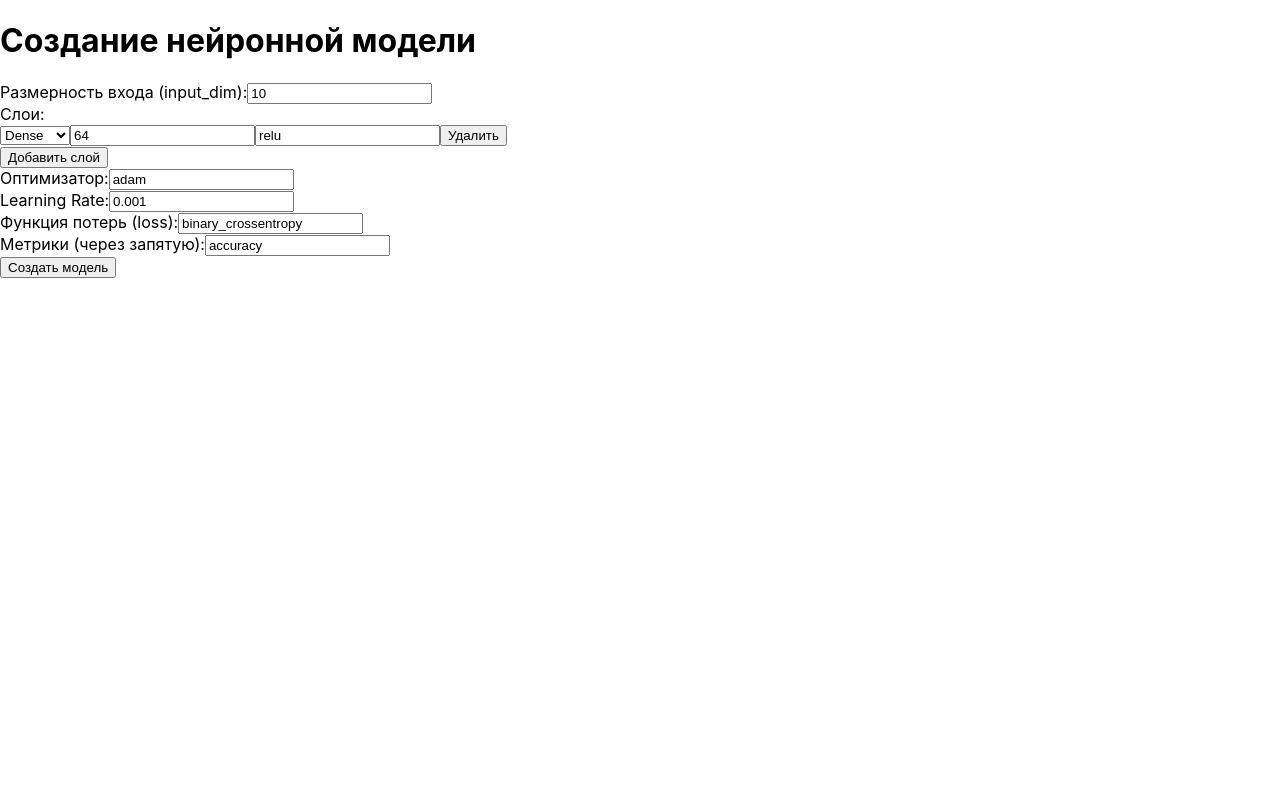
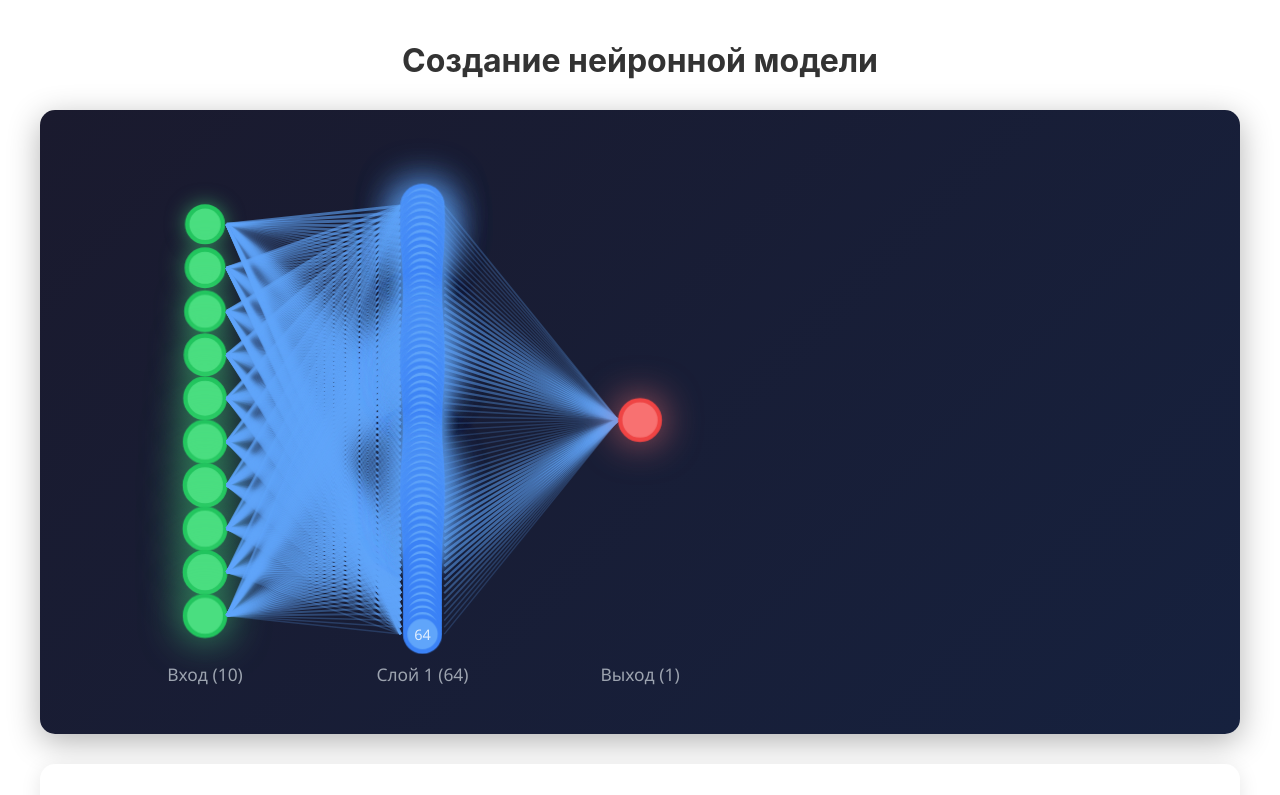
Before and after one commit to Tihohod2000/Neural_model_training_service, a React (Create React App) app in the folder frontend/: page / in a window 1280 px wide. Shown: the top 795 px of the page. Built offline with nearby package versions, Linux system fonts and the light colour scheme.

Commit message:
fix launch backend and fix form on frontend

```diff
--- a/frontend/package.json
+++ b/frontend/package.json
@@ -2,7 +2,7 @@
   "name": "frontend",
   "version": "0.1.0",
   "private": true,
-  "proxy": "http://backend:8000",
+  "proxy": "http://localhost:8000",
   "dependencies": {
     "@testing-library/dom": "^10.4.1",
     "@testing-library/jest-dom": "^6.9.1",
--- /dev/null
+++ b/frontend/src/pages/BuildModels.css
@@ -0,0 +1,282 @@
+.build-models-page {
+  max-width: 1200px;
+  margin: 0 auto;
+  padding: 20px;
+}
+
+.build-models-page h1 {
+  text-align: center;
+  color: #333;
+  margin-bottom: 30px;
+}
+
+/* Визуализация нейронной сети */
+.network-visualization {
+  background: linear-gradient(135deg, #1a1a2e 0%, #16213e 100%);
+  border-radius: 15px;
+  padding: 20px;
+  margin-bottom: 30px;
+  box-shadow: 0 8px 32px rgba(0, 0, 0, 0.3);
+  overflow: hidden;
+}
+
+.network-svg {
+  width: 100%;
+  height: auto;
+}
+
+/* Нейроны */
+.neuron {
+  stroke-width: 3;
+  transition: all 0.3s ease;
+}
+
+.input-neuron {
+  fill: #4ade80;
+  stroke: #22c55e;
+  animation: pulse-green 2s ease-in-out infinite;
+}
+
+.hidden-neuron {
+  fill: #60a5fa;
+  stroke: #3b82f6;
+  animation: pulse-blue 2s ease-in-out infinite;
+}
+
+.output-neuron {
+  fill: #f87171;
+  stroke: #ef4444;
+  animation: pulse-red 2s ease-in-out infinite;
+}
+
+.neuron-group {
+  animation: neuron-appear 0.5s ease-out forwards;
+  opacity: 0;
+}
+
+.neuron-label {
+  fill: #fff;
+  font-size: 10px;
+  font-family: 'Segoe UI', sans-serif;
+  opacity: 0.8;
+}
+
+.layer-label {
+  fill: #9ca3af;
+  font-size: 12px;
+  font-family: 'Segoe UI', sans-serif;
+  white-space: pre;
+}
+
+/* Связи между нейронами */
+.connection {
+  stroke: rgba(96, 165, 250, 0.3);
+  stroke-width: 1;
+  fill: none;
+  animation: signal-flow 1.5s ease-in-out infinite;
+}
+
+/* Анимации */
+@keyframes pulse-green {
+  0%, 100% {
+    r: 12;
+    filter: drop-shadow(0 0 5px rgba(74, 222, 128, 0.5));
+  }
+  50% {
+    r: 14;
+    filter: drop-shadow(0 0 15px rgba(74, 222, 128, 0.8));
+  }
+}
+
+@keyframes pulse-blue {
+  0%, 100% {
+    r: 12;
+    filter: drop-shadow(0 0 5px rgba(96, 165, 250, 0.5));
+  }
+  50% {
+    r: 14;
+    filter: drop-shadow(0 0 15px rgba(96, 165, 250, 0.8));
+  }
+}
+
+@keyframes pulse-red {
+  0%, 100% {
+    r: 12;
+    filter: drop-shadow(0 0 5px rgba(248, 113, 113, 0.5));
+  }
+  50% {
+    r: 14;
+    filter: drop-shadow(0 0 15px rgba(248, 113, 113, 0.8));
+  }
+}
+
+@keyframes signal-flow {
+  0% {
+    stroke: rgba(96, 165, 250, 0.2);
+    stroke-width: 1;
+  }
+  50% {
+    stroke: rgba(96, 165, 250, 0.6);
+    stroke-width: 2;
+  }
+  100% {
+    stroke: rgba(96, 165, 250, 0.2);
+    stroke-width: 1;
+  }
+}
+
+@keyframes neuron-appear {
+  from {
+    opacity: 0;
+    transform: scale(0);
+  }
+  to {
+    opacity: 1;
+    transform: scale(1);
+  }
+}
+
+/* Форма */
+form {
+  background: #fff;
+  padding: 30px;
+  border-radius: 15px;
+  box-shadow: 0 4px 20px rgba(0, 0, 0, 0.1);
+}
+
+.form-group {
+  margin-bottom: 20px;
+}
+
+.form-group label {
+  display: block;
+  font-weight: 600;
+  color: #374151;
+  margin-bottom: 8px;
+}
+
+.form-group input,
+.form-group select {
+  width: 100%;
+  padding: 10px 15px;
+  border: 2px solid #e5e7eb;
+  border-radius: 8px;
+  font-size: 14px;
+  transition: border-color 0.3s ease;
+  box-sizing: border-box;
+}
+
+.form-group input:focus,
+.form-group select:focus {
+  outline: none;
+  border-color: #3b82f6;
+}
+
+.form-group input[type="number"] {
+  max-width: 200px;
+}
+
+.layer-row {
+  display: flex;
+  gap: 10px;
+  align-items: center;
+  margin-bottom: 10px;
+  padding: 10px;
+  background: #f9fafb;
+  border-radius: 8px;
+}
+
+.layer-row select,
+.layer-row input {
+  flex: 1;
+  padding: 8px 12px;
+}
+
+.layer-row input[type="number"] {
+  max-width: 80px;
+}
+
+.layer-row button {
+  padding: 8px 16px;
+  background: #ef4444;
+  color: white;
+  border: none;
+  border-radius: 6px;
+  cursor: pointer;
+  transition: background 0.3s ease;
+}
+
+.layer-row button:hover {
+  background: #dc2626;
+}
+
+button[type="button"] {
+  padding: 10px 20px;
+  background: #6b7280;
+  color: white;
+  border: none;
+  border-radius: 8px;
+  cursor: pointer;
+  transition: background 0.3s ease;
+  margin-right: 10px;
+}
+
+button[type="button"]:hover {
+  background: #4b5563;
+}
+
+button[type="submit"] {
+  width: 100%;
+  padding: 15px;
+  background: linear-gradient(135deg, #3b82f6 0%, #2563eb 100%);
+  color: white;
+  border: none;
+  border-radius: 8px;
+  font-size: 16px;
+  font-weight: 600;
+  cursor: pointer;
+  transition: transform 0.3s ease, box-shadow 0.3s ease;
+}
+
+button[type="submit"]:hover:not(:disabled) {
+  transform: translateY(-2px);
+  box-shadow: 0 8px 20px rgba(59, 130, 246, 0.4);
+}
+
+button[type="submit"]:disabled {
+  background: #9ca3af;
+  cursor: not-allowed;
+}
+
+/* Результат и ошибка */
+.result,
+.error {
+  margin-top: 20px;
+  padding: 20px;
+  border-radius: 8px;
+}
+
+.result {
+  background: #d1fae5;
+  border: 2px solid #6ee7b7;
+  color: #065f46;
+}
+
+.error {
+  background: #fee2e2;
+  border: 2px solid #fca5a5;
+  color: #991b1b;
+}
+
+.result h2 {
+  margin-top: 0;
+  font-size: 18px;
+}
+
+.result pre {
+  background: #fff;
+  padding: 15px;
+  border-radius: 6px;
+  overflow-x: auto;
+  font-size: 13px;
+}
--- a/frontend/src/pages/BuildModels.js
+++ b/frontend/src/pages/BuildModels.js
@@ -1,4 +1,5 @@
-import React, { useState } from "react";
+import React, { useState, useMemo } from "react";
+import "./BuildModels.css";
 
 function BuildModels() {
   const [inputDim, setInputDim] = useState(10);
@@ -9,6 +10,41 @@ function BuildModels() {
   const [learningRate, setLearningRate] = useState(0.001);
   const [loss, setLoss] = useState("binary_crossentropy");
   const [metrics, setMetrics] = useState(["accuracy"]);
+
+  const optimizers = [
+    { value: "adam", label: "Adam" },
+    { value: "sgd", label: "SGD" },
+    { value: "rmsprop", label: "RMSprop" },
+    { value: "adagrad", label: "Adagrad" },
+    { value: "adadelta", label: "Adadelta" },
+    { value: "adamax", label: "Adamax" },
+    { value: "nadam", label: "Nadam" },
+    { value: "ftrl", label: "Ftrl" },
+  ];
+
+  const lossFunctions = [
+    { value: "binary_crossentropy", label: "Binary Crossentropy" },
+    { value: "categorical_crossentropy", label: "Categorical Crossentropy" },
+    { value: "sparse_categorical_crossentropy", label: "Sparse Categorical Crossentropy" },
+    { value: "mse", label: "MSE (Mean Squared Error)" },
+    { value: "mae", label: "MAE (Mean Absolute Error)" },
+    { value: "huber", label: "Huber" },
+    { value: "hinge", label: "Hinge" },
+    { value: "squared_hinge", label: "Squared Hinge" },
+  ];
+
+  // Вычисляем структуру сети для визуализации
+  const networkStructure = useMemo(() => {
+    const structure = [inputDim]; // входной слой
+    layers.forEach((layer) => {
+      if (layer.type === "Dense") {
+        structure.push(layer.units || 0);
+      }
+      // Dropout не добавляем в визуализацию как отдельный слой
+    });
+    structure.push(1); // выходной слой
+    return structure;
+  }, [inputDim, layers]);
 
   const [loading, setLoading] = useState(false);
   const [result, setResult] = useState(null);
@@ -58,6 +94,8 @@ function BuildModels() {
       if (!response.ok) {
         const errData = await response.json();
         throw new Error(errData.detail || `Ошибка: ${response.status}`);
+      }else{
+        alert("Модель создана!!!")
       }
 
       const data = await response.json();
@@ -72,6 +110,91 @@ function BuildModels() {
   return (
     <div className="build-models-page">
       <h1>Создание нейронной модели</h1>
+
+      {/* Визуализация нейронной сети */}
+      <div className="network-visualization">
+        <svg viewBox="0 0 800 400" className="network-svg">
+          {networkStructure.map((neurons, layerIndex) => {
+            const x = 100 + layerIndex * 150;
+            const spacing = Math.min(30, 300 / Math.max(neurons, 1));
+            const startY = (400 - (neurons - 1) * spacing) / 2;
+
+            const connections = [];
+            if (layerIndex > 0 && networkStructure[layerIndex - 1]) {
+              const prevX = 100 + (layerIndex - 1) * 150;
+              const prevSpacing = Math.min(30, 300 / Math.max(networkStructure[layerIndex - 1], 1));
+              const prevStartY = (400 - (networkStructure[layerIndex - 1] - 1) * prevSpacing) / 2;
+
+              for (let prevIdx = 0; prevIdx < networkStructure[layerIndex - 1]; prevIdx++) {
+                const prevY = prevStartY + prevIdx * prevSpacing;
+                for (let currIdx = 0; currIdx < neurons; currIdx++) {
+                  const currY = startY + currIdx * spacing;
+                  connections.push(
+                    <line
+                      key={`connection-${layerIndex}-${prevIdx}-${currIdx}`}
+                      x1={prevX + 15}
+                      y1={prevY}
+                      x2={x - 15}
+                      y2={currY}
+                      className="connection"
+                      style={{
+                        animationDelay: `${(layerIndex * 10 + prevIdx + currIdx) * 0.05}s`,
+                      }}
+                    />
+                  );
+                }
+              }
+            }
+
+            return (
+              <g key={`layer-group-${layerIndex}`}>
+                {connections}
+                {Array.from({ length: neurons }).map((_, neuronIdx) => {
+                  const y = startY + neuronIdx * spacing;
+                  const isInput = layerIndex === 0;
+                  const isOutput = layerIndex === networkStructure.length - 1;
+                  const isHidden = !isInput && !isOutput;
+
+                  return (
+                    <g key={`neuron-${layerIndex}-${neuronIdx}`} className="neuron-group">
+                      <circle
+                        cx={x}
+                        cy={y}
+                        r="12"
+                        className={`neuron ${isInput ? 'input-neuron' : isOutput ? 'output-neuron' : 'hidden-neuron'}`}
+                        style={{
+                          animationDelay: `${(layerIndex * 5 + neuronIdx) * 0.1}s`,
+                        }}
+                      />
+                      {isHidden && (
+                        <text
+                          x={x}
+                          y={y + 4}
+                          className="neuron-label"
+                          textAnchor="middle"
+                        >
+                          {layers.filter(l => l.type === 'Dense')[layerIndex - 1]?.units || ''}
+                        </text>
+                      )}
+                    </g>
+                  );
+                })}
+                <text
+                  x={x}
+                  y={380}
+                  className="layer-label"
+                  textAnchor="middle"
+                >
+                  {layerIndex === 0 ? `Вход (${neurons})` :
+                   layerIndex === networkStructure.length - 1 ? `Выход (${neurons})` :
+                   `Слой ${layerIndex} (${neurons})`}
+                </text>
+              </g>
+            );
+          })}
+        </svg>
+      </div>
+
       <form onSubmit={handleSubmit}>
         <div className="form-group">
           <label>Размерность входа (input_dim):</label>
@@ -141,12 +264,16 @@ function BuildModels() {
 
         <div className="form-group">
           <label>Оптимизатор:</label>
-          <input
-            type="text"
+          <select
             value={optimizer}
             onChange={(e) => setOptimizer(e.target.value)}
-            placeholder="adam, sgd, rmsprop..."
-          />
+          >
+            {optimizers.map((opt) => (
+              <option key={opt.value} value={opt.value}>
+                {opt.label}
+              </option>
+            ))}
+          </select>
         </div>
 
         <div className="form-group">
@@ -161,12 +288,16 @@ function BuildModels() {
 
         <div className="form-group">
           <label>Функция потерь (loss):</label>
-          <input
-            type="text"
+          <select
             value={loss}
             onChange={(e) => setLoss(e.target.value)}
-            placeholder="binary_crossentropy, mse, categorical_crossentropy..."
-          />
+          >
+            {lossFunctions.map((loss) => (
+              <option key={loss.value} value={loss.value}>
+                {loss.label}
+              </option>
+            ))}
+          </select>
         </div>
 
         <div className="form-group">
```
Also changed, not shown: 2 other files (tests, documents, lock files or other folders).
